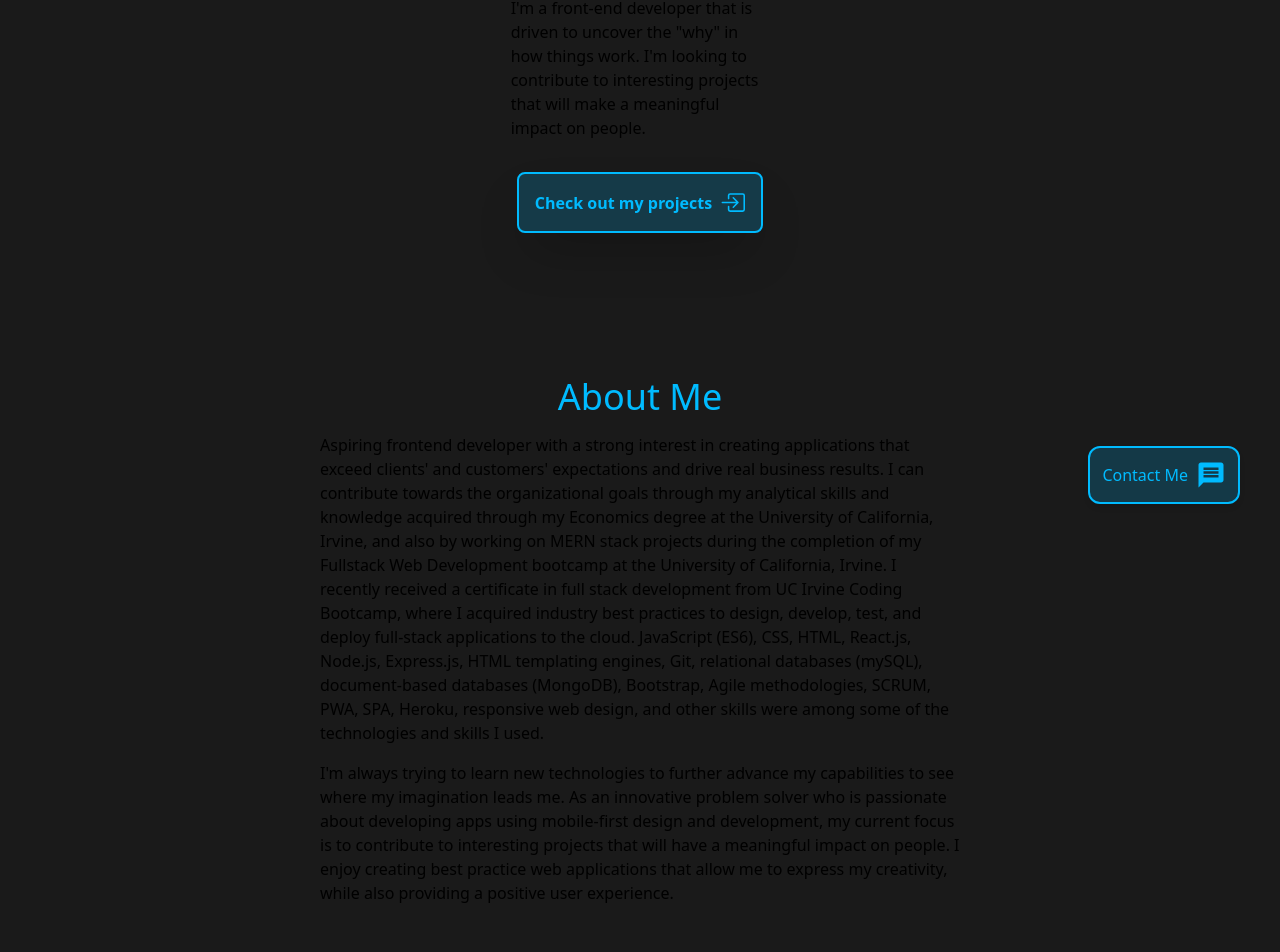
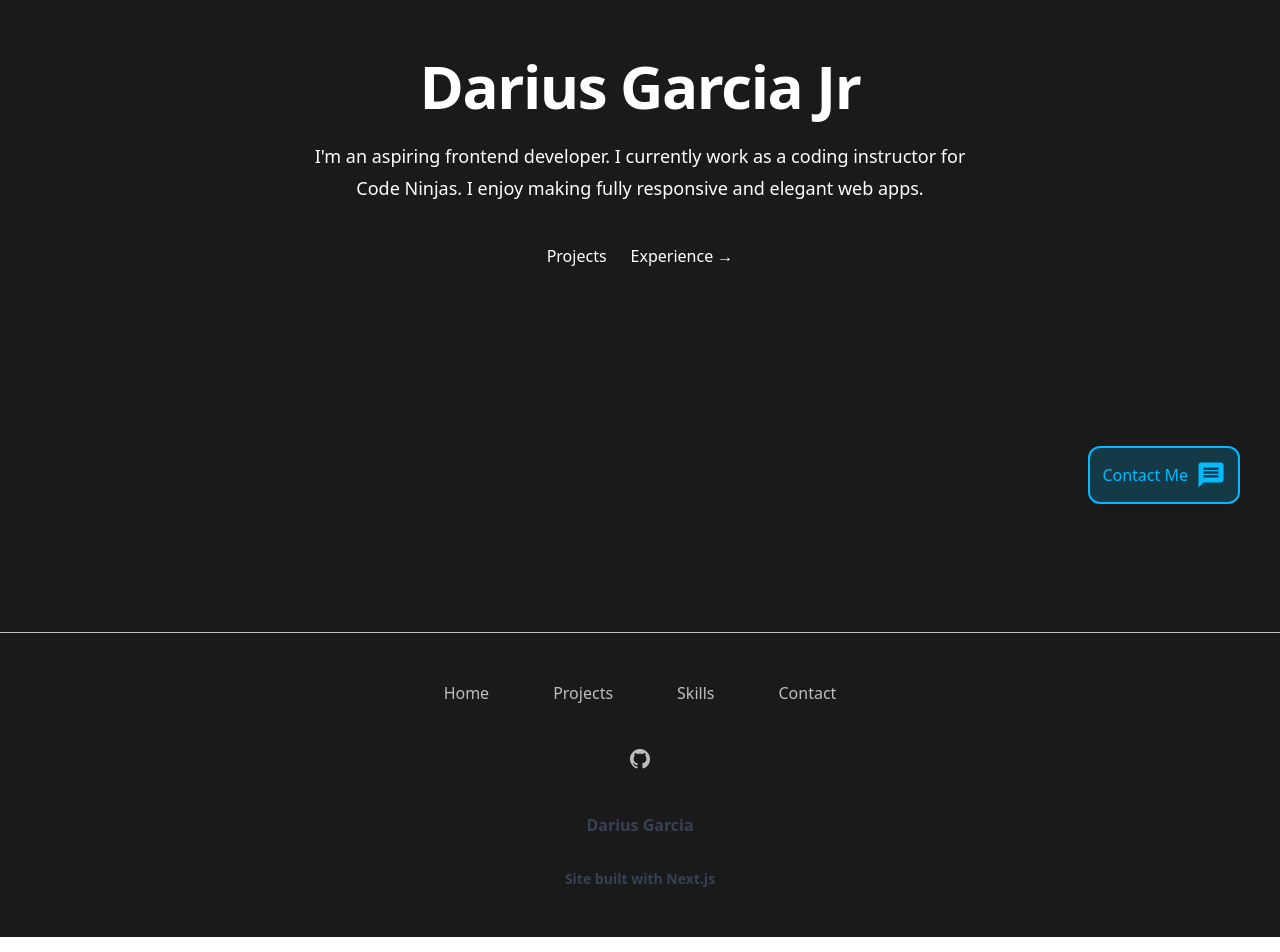
Before and after one commit to DariusGarcia/portfolio-2.0, a Next.js app: page / in a window 1280 px wide. Shown: the part 256-1208 px from the top of the page. Built offline with nearby package versions, Linux system fonts and the light colour scheme.

Commit message:
changed landing page

```diff
--- a/pages/index.js
+++ b/pages/index.js
@@ -1,90 +1,130 @@
 import Head from 'next/head'
-import Image from 'next/image'
 import Link from 'next/link'
 import Navbar from '../components/navbar'
 import Footer from '../components/footer'
 import ContactBtn from '../components/contactBtn'
-import { BsBoxArrowInRight } from 'react-icons/bs'
 
-// spline animation library
-import Spline from '@splinetool/react-spline'
-
-export default function Home() {
+export default function Landing() {
   return (
     <>
-      <Head>
-        <title>Darius Garcia</title>
-        <meta name='description' content='Portfolio created by Darius Garcia' />
-        <link rel='icon' href='/favicon.ico' />
-      </Head>
+      <ContactBtn />
+      <div className='bg-black2 text-white'>
+        <Navbar />
 
-      {/*       Nav bar     */}
-      <Navbar />
-
-      <div className='h-full flex flex-col items-center w-full py-12 selection:bg-blue3 bg-black2'>
-        <main className='flex flex-col justify-center items-center h-full md:w-5/6 md:px-4 mb-24'>
-          <header className='w-full flex flex-col items-center justify-center mx-4 md:mx-0'>
-            <h1 className='mb-4 text-5xl'>Welcome</h1>
-            <h1 className='mb-4 text-3xl'>
-              My name is <span className='text-blue3'>Darius</span>
-            </h1>
-            <p className='md:w-1/4 mb-8'>
-              I'm a front-end developer that is driven to uncover the "why" in
-              how things work. I'm looking to contribute to interesting projects
-              that will make a meaningful impact on people.
-            </p>
-            <Link href='/projects'>
-              <a className='flex flex-row w-max shadow-2xl items-center gap-2 p-4 font-semibold bg-blue3 bg-opacity-20 border-2 border-blue3 text-blue3 transition ease-in-out delay-100 hover:scale-95 hover:opacity-75  rounded-lg'>
-                <div>Check out my projects </div>
-                <BsBoxArrowInRight size={25}></BsBoxArrowInRight>
-              </a>
-            </Link>
-          </header>
-        </main>
-        {/* <div className='z-10 my-12 h-screen w-full shadow-xl  '>
-          <Spline
-						className='rounded-sm cursor-grab'
-						// scene='https://prod.spline.design/jM7iJtkNdHonXjTv/scene.splinecode'
-						scene='https://prod.spline.design/6IcN6I8oOqHh40BT/scene.splinecode'
-					/>
-        </div>*/}
-        <section className=' mx-4 md:mx-0 md:w-5/6 mt-12  '>
-          <article className='md:flex md:items-center flex-col mb-12'>
-            <h2 className='mb-4 text-4xl text-blue3'> About Me</h2>
-            <p className='mb-4 md:w-3/5'>
-              Aspiring frontend developer with a strong interest in creating
-              applications that exceed clients' and customers' expectations and
-              drive real business results. I can contribute towards the
-              organizational goals through my analytical skills and knowledge
-              acquired through my Economics degree at the University of
-              California, Irvine, and also by working on MERN stack projects
-              during the completion of my Fullstack Web Development bootcamp at
-              the University of California, Irvine. I recently received a
-              certificate in full stack development from UC Irvine Coding
-              Bootcamp, where I acquired industry best practices to design,
-              develop, test, and deploy full-stack applications to the cloud.
-              JavaScript (ES6), CSS, HTML, React.js, Node.js, Express.js, HTML
-              templating engines, Git, relational databases (mySQL),
-              document-based databases (MongoDB), Bootstrap, Agile
-              methodologies, SCRUM, PWA, SPA, Heroku, responsive web design, and
-              other skills were among some of the technologies and skills I
-              used.
-            </p>
-            <p className='md:w-3/5'>
-              I'm always trying to learn new technologies to further advance my
-              capabilities to see where my imagination leads me. As an
-              innovative problem solver who is passionate about developing apps
-              using mobile-first design and development, my current focus is to
-              contribute to interesting projects that will have a meaningful
-              impact on people. I enjoy creating best practice web applications
-              that allow me to express my creativity, while also providing a
-              positive user experience.
-            </p>
-          </article>
-        </section>
+        <div className='relative isolate px-6 md:pt-56 lg:px-8 bg-black2 h-screen'>
+          <div
+            className='absolute inset-x-0 -top-40 -z-10 transform-gpu overflow-hidden blur-3xl sm:-top-80'
+            aria-hidden='true'
+          ></div>
+          <div className='mx-auto max-w-2xl py-32 lg:py-0'>
+            <div className='text-center'>
+              <h1 className='text-4xl font-bold tracking-tight text-gray-900 sm:text-6xl'>
+                Darius Garcia Jr
+              </h1>
+              <p className='mt-6 text-lg leading-8 text-gray-600'>
+                I'm an aspiring frontend developer. I currently work as a coding
+                instructor for Code Ninjas. I enjoy making fully responsive and
+                elegant web apps.
+              </p>
+              <div className='mt-10 flex items-center justify-center gap-x-6'>
+                <Link
+                  href='/projects'
+                  className='rounded-md px-3.5 py-2.5 text-sm font-semibold text-white  shadow-sm focus-visible:outline focus-visible:outline-2 focus-visible:outline-offset-2 focus-visible:outline-indigo-600'
+                >
+                  Projects
+                </Link>
+                <Link
+                  href='/experience'
+                  className='text-sm font-semibold leading-6 '
+                >
+                  Experience →
+                </Link>
+              </div>
+            </div>
+          </div>
+        </div>
       </div>
       <Footer />
-      <ContactBtn />
     </>
   )
 }
+
+// export default function Home() {
+//   return (
+//     <>
+//       <Head>
+//         <title>Darius Garcia</title>
+//         <meta name='description' content='Portfolio created by Darius Garcia' />
+//         <link rel='icon' href='/favicon.ico' />
+//       </Head>
+
+//       {/*       Nav bar     */}
+//       <Navbar />
+
+//       <div className='h-full flex flex-col items-center w-full py-12 selection:bg-blue3 bg-black2'>
+//         <main className='flex flex-col justify-center items-center h-full md:w-5/6 md:px-4 mb-24'>
+//           <header className='w-full flex flex-col items-center justify-center mx-4 md:mx-0'>
+//             <h1 className='mb-4 text-5xl'>Welcome</h1>
+//             <h1 className='mb-4 text-3xl'>
+//               My name is <span className='text-blue3'>Darius</span>
+//             </h1>
+//             <p className='md:w-1/4 mb-8'>
+//               I'm a front-end developer that is driven to uncover the "why" in
+//               how things work. I'm looking to contribute to interesting projects
+//               that will make a meaningful impact on people.
+//             </p>
+//             <Link href='/projects'>
+//               <a className='flex flex-row w-max shadow-2xl items-center gap-2 p-4 font-semibold bg-blue3 bg-opacity-20 border-2 border-blue3 text-blue3 transition ease-in-out delay-100 hover:scale-95 hover:opacity-75  rounded-lg'>
+//                 <div>Check out my projects </div>
+//                 <BsBoxArrowInRight size={25}></BsBoxArrowInRight>
+//               </a>
+//             </Link>
+//           </header>
+//         </main>
+//         {/* <div className='z-10 my-12 h-screen w-full shadow-xl  '>
+//           <Spline
+// 						className='rounded-sm cursor-grab'
+// 						// scene='https://prod.spline.design/jM7iJtkNdHonXjTv/scene.splinecode'
+// 						scene='https://prod.spline.design/6IcN6I8oOqHh40BT/scene.splinecode'
+// 					/>
+//         </div>*/}
+//         <section className=' mx-4 md:mx-0 md:w-5/6 mt-12  '>
+//           <article className='md:flex md:items-center flex-col mb-12'>
+//             <h2 className='mb-4 text-4xl text-blue3'> About Me</h2>
+//             <p className='mb-4 md:w-3/5'>
+//               Aspiring frontend developer with a strong interest in creating
+//               applications that exceed clients' and customers' expectations and
+//               drive real business results. I can contribute towards the
+//               organizational goals through my analytical skills and knowledge
+//               acquired through my Economics degree at the University of
+//               California, Irvine, and also by working on MERN stack projects
+//               during the completion of my Fullstack Web Development bootcamp at
+//               the University of California, Irvine. I recently received a
+//               certificate in full stack development from UC Irvine Coding
+//               Bootcamp, where I acquired industry best practices to design,
+//               develop, test, and deploy full-stack applications to the cloud.
+//               JavaScript (ES6), CSS, HTML, React.js, Node.js, Express.js, HTML
+//               templating engines, Git, relational databases (mySQL),
+//               document-based databases (MongoDB), Bootstrap, Agile
+//               methodologies, SCRUM, PWA, SPA, Heroku, responsive web design, and
+//               other skills were among some of the technologies and skills I
+//               used.
+//             </p>
+//             <p className='md:w-3/5'>
+//               I'm always trying to learn new technologies to further advance my
+//               capabilities to see where my imagination leads me. As an
+//               innovative problem solver who is passionate about developing apps
+//               using mobile-first design and development, my current focus is to
+//               contribute to interesting projects that will have a meaningful
+//               impact on people. I enjoy creating best practice web applications
+//               that allow me to express my creativity, while also providing a
+//               positive user experience.
+//             </p>
+//           </article>
+//         </section>
+//       </div>
+//       <Footer />
+//       <ContactBtn />
+//     </>
+//   )
+// }
--- a/styles/globals.css
+++ b/styles/globals.css
@@ -27,6 +27,6 @@ a {
 
   body {
     color: white;
-    background: black;
+    background: #1a1a1a;
   }
 }
```
Also changed, not shown: pages/_app.js (+0 -21 lines), 1 other file (tests, documents, lock files or other folders).
